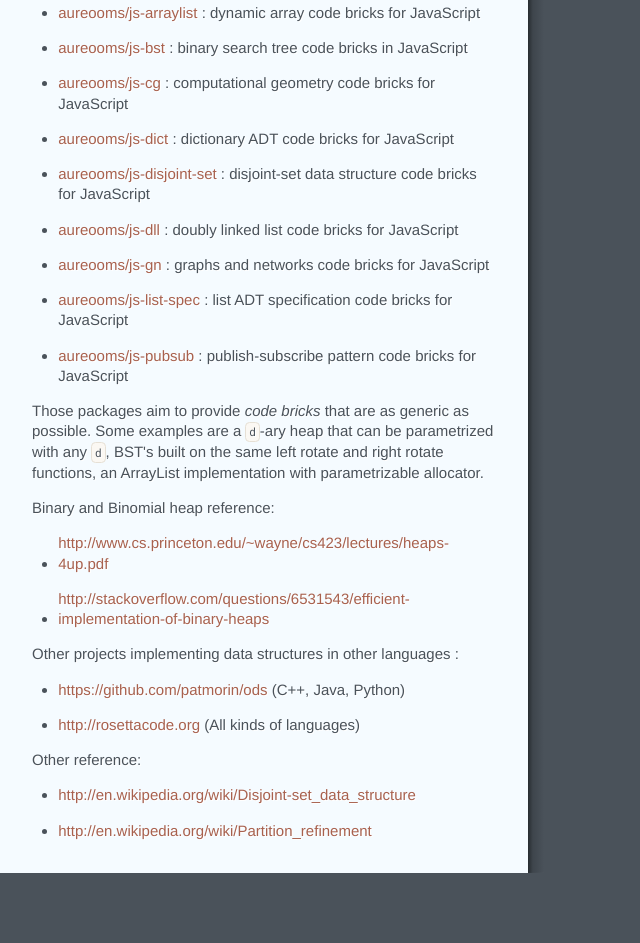
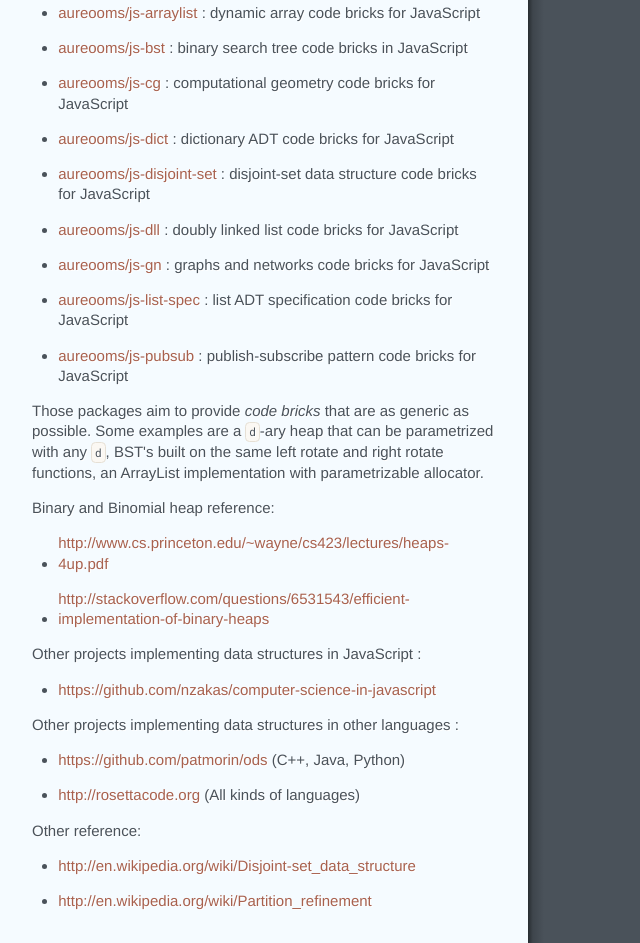
Before and after one commit to make-github-pseudonymous-again/js-data-structures, a plain HTML site: page index.html in a window 1280 px wide. Shown: the part 3627-4570 px from the top of the page, without its empty margins (0-640 px from the left). Before the commit the page ends 4500 px from the top, so only its background shows below. Drawn offline with Linux system fonts and the light colour scheme.

Commit message:
undefined

```diff
--- a/index.html
+++ b/index.html
@@ -33,6 +33,10 @@
 <li><a href="http://www.cs.princeton.edu/~wayne/cs423/lectures/heaps-4up.pdf">http://www.cs.princeton.edu/~wayne/cs423/lectures/heaps-4up.pdf</a></li>
 <li><a href="http://stackoverflow.com/questions/6531543/efficient-implementation-of-binary-heaps">http://stackoverflow.com/questions/6531543/efficient-implementation-of-binary-heaps</a></li>
 </ul>
+<p>Other projects implementing data structures in JavaScript :</p>
+<ul>
+<li><a href="https://github.com/nzakas/computer-science-in-javascript">https://github.com/nzakas/computer-science-in-javascript</a></li>
+</ul>
 <p>Other projects implementing data structures in other languages :</p>
 <ul>
 <li><a href="https://github.com/patmorin/ods">https://github.com/patmorin/ods</a> (C++, Java, Python)</li>
```
